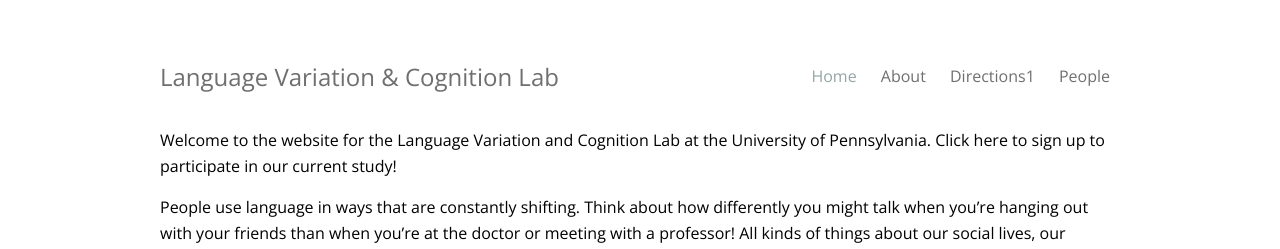
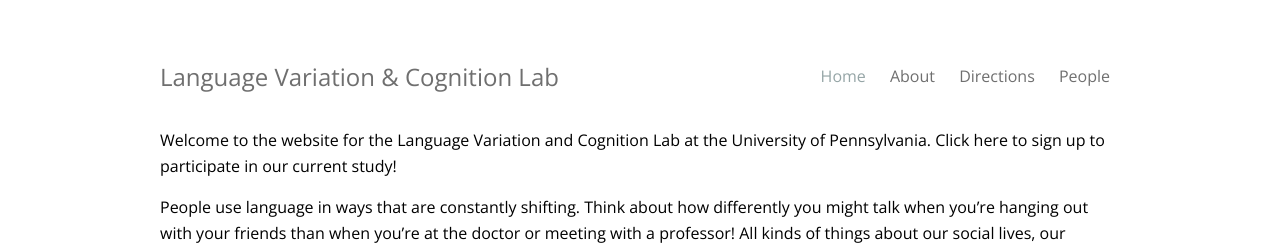
Before and after one commit to laceywade/TammingaLab.github.io, a Jekyll site: the page built from index.md, in a window 1280 px wide. Shown: the top 249 px of the page. Built offline with Jekyll 4.4.1, drawn with Linux system fonts in a browser that asks for light colours; some web fonts are replaced.

Commit message:
Update directions.html
Update permalink

```diff
--- a/directions.html
+++ b/directions.html
@@ -1,8 +1,8 @@
 ---
 layout: default
-permalink: /directions1/
+permalink: /directions/
 published: true
-title: Directions1
+title: Directions
 navigation_weight: 2
 ---
 <!DOCTYPE html>
```
